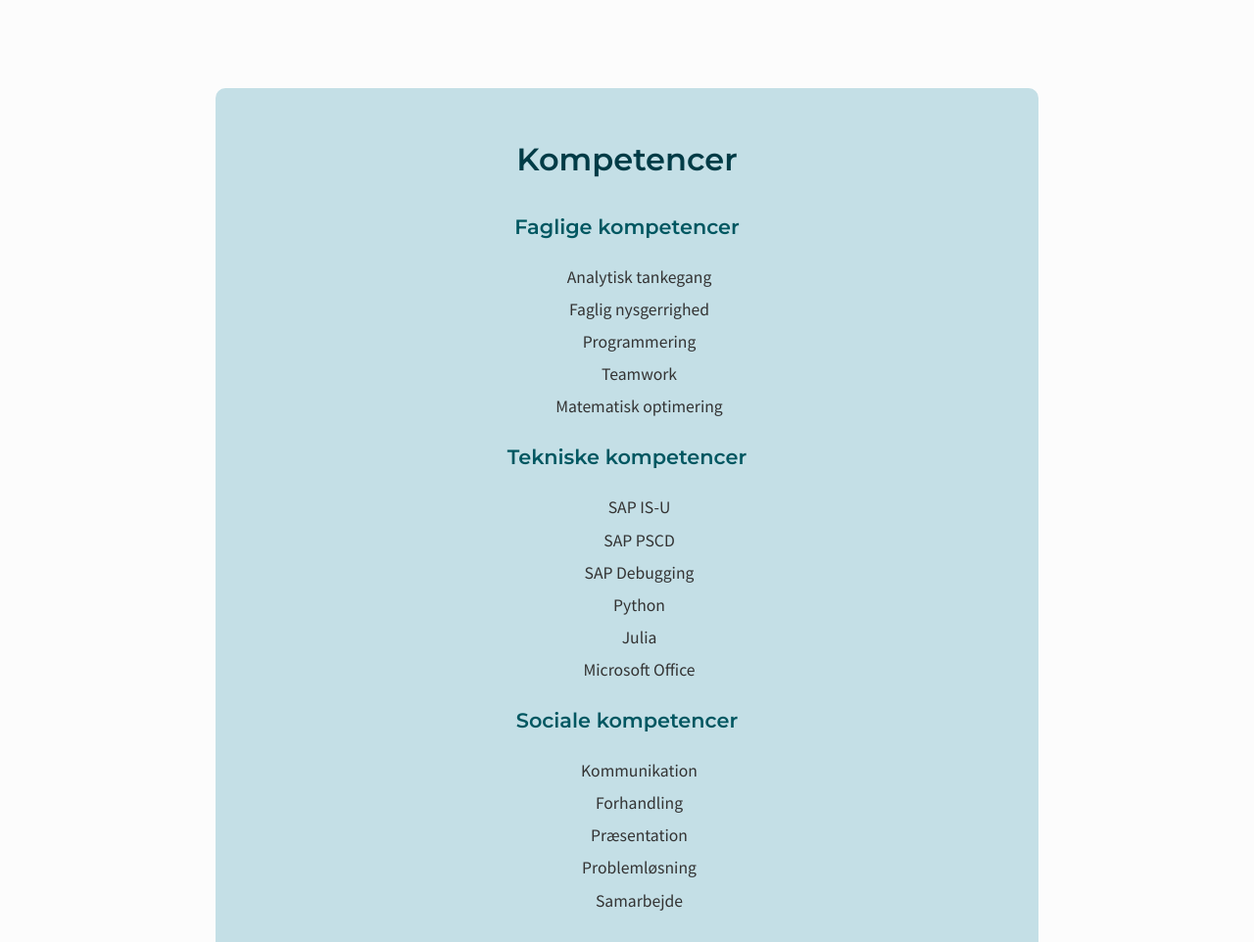
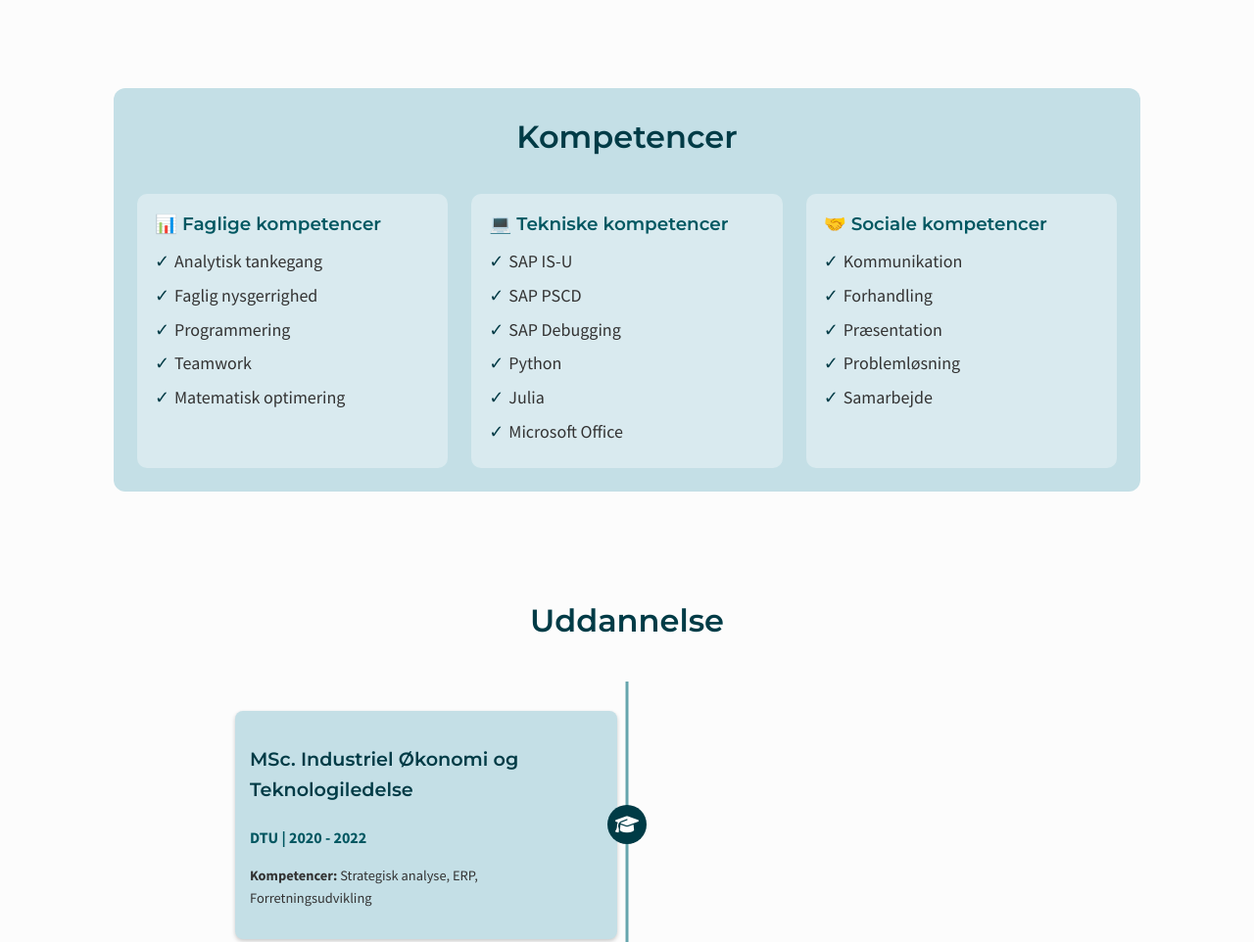
Before and after one commit to asbjornkruuse/asbjornkruuse.github.io, a plain HTML site: page cv.html in a window 1280 px wide. Shown: the part 1623-2585 px from the top of the page at 98% size. Drawn offline with Linux system fonts and the light colour scheme; files that its build step writes are made by us from their sources.

Commit message:
Updated kompetencer

```diff
--- a/css/cv.css
+++ b/css/cv.css
@@ -105,7 +105,68 @@
 }
 
 /* Kompetencer Section */
+/* Make the competencies section a responsive grid */
 .competencies {
+  display: grid;
+  grid-template-columns: repeat(auto-fit, minmax(240px, 1fr));
+  gap: 24px;
+  max-width: 1000px;            /* tweak to your taste */
+  margin: 50px auto;
+  padding: 24px;
+  background: #C4DFE6;
+  border-radius: 12px;
+}
+
+/* Let the section title span all columns */
+.competencies > h2 {
+  grid-column: 1 / -1;
+  text-align: center;
+  margin: 0 0 8px 0;
+}
+
+/* Each category becomes a “card” */
+.competency-category {
+  background: rgba(255,255,255,0.35);
+  border-radius: 10px;
+  padding: 16px 18px;
+}
+
+/* Headings and lists inside each card */
+.competency-category h3 {
+  margin: 0 0 10px;
+  color: #005761;
+  font-size: 1.15rem;
+}
+
+.competency-category ul {
+  list-style: none;
+  padding: 0;
+  margin: 0;
+}
+
+.competency-category li {
+  position: relative;
+  padding-left: 20px;
+  margin: 6px 0;
+}
+
+/* Tidy checkmark bullets */
+.competency-category li::before {
+  content: "✓";
+  color: #003B46;
+  position: absolute;
+  left: 0;
+  top: 0;
+}
+
+/* Small screens: keep it comfy */
+@media (max-width: 640px) {
+  .competencies {
+    padding: 16px;
+    gap: 16px;
+  }
+}
+/* .competencies {
     max-width: 800px;
     margin: 50px auto;
     padding: 20px;
@@ -138,7 +199,9 @@
     padding-left: 25px;
     font-size: 1.1rem;
     margin: 5px 0;
-}
+} */
+
+
 
 /* Download CV Button */
 /*
--- a/cv.html
+++ b/cv.html
@@ -102,7 +102,7 @@
   <h2>Kompetencer</h2>
 
   <div class="competency-category">
-        <h3>Faglige kompetencer</h3>
+    <h3>📊 Faglige kompetencer</h3>
     <ul>
       <li>Analytisk tankegang</li>
       <li>Faglig nysgerrighed</li>
@@ -113,7 +113,7 @@
   </div>
 
   <div class="competency-category">
-        <h3>Tekniske kompetencer</h3>
+    <h3>💻 Tekniske kompetencer</h3>
     <ul>
       <li>SAP IS-U</li>
       <li>SAP PSCD</li>
@@ -125,7 +125,7 @@
   </div>
 
   <div class="competency-category">
-        <h3>Sociale kompetencer</h3>
+    <h3>🤝 Sociale kompetencer</h3>
     <ul>
       <li>Kommunikation</li>
       <li>Forhandling</li>
@@ -135,6 +135,7 @@
     </ul>
   </div>
 </section>
+
 <section class="cv-section">
     <h2>Uddannelse</h2>
     <div class="timeline">
```
Lines whose indentation alone changed are shown as unchanged.
